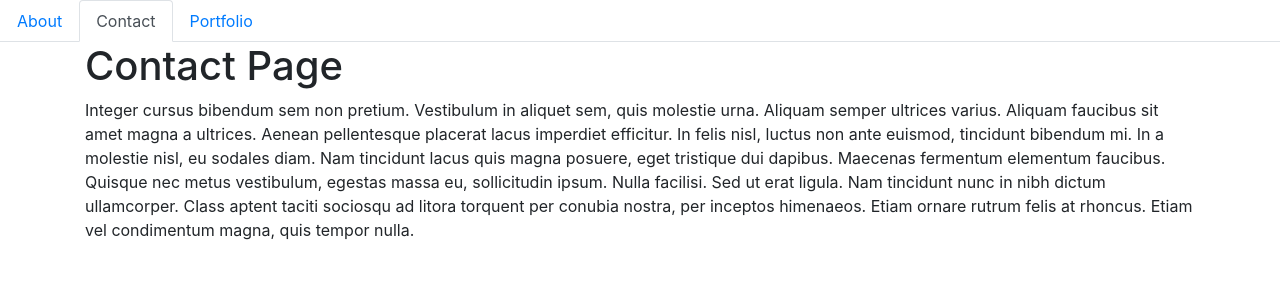
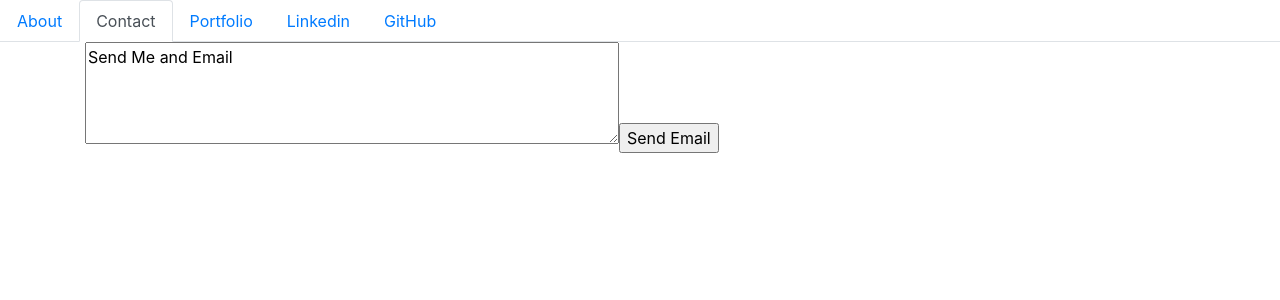
Before and after one commit to tluben/portreact, a React (Create React App) app: page /contact in a window 1280 px wide. Shown: the top 300 px of the page. Built offline with nearby package versions, Linux system fonts and the light colour scheme.

Commit message:
working portfolio

```diff
--- a/src/App.js
+++ b/src/App.js
@@ -10,8 +10,17 @@ import projects from "./data/portfolio.json"
 
 class App extends React.Component {
 state = {
-  projects: projects
+  projects: projects,
+  listView: false,
 }
+
+isListView(listView){
+    if(listView === true){
+      return true
+    }
+    return false
+}
+
   render() {
     return (
       <Router>
@@ -19,7 +28,7 @@ state = {
           <NavTabs />
           <Route exact path="/" component={Home} />
           <Route exact path="/about" component={About} />
-          <Route exact path="/portfolio" component={()=><Portfolio projects={this.state.projects}/>} />
+          <Route exact path="/portfolio" component={()=><Portfolio projects={this.state.projects} listView={this.state.listView} isListView={this.isListView()}/>} />
           <Route path="/contact" component={Contact} />
         </div>
       </Router>
--- a/src/components/NavTabs.js
+++ b/src/components/NavTabs.js
@@ -33,6 +33,22 @@ function NavTabs() {
           Portfolio
         </Link>
       </li>
+      <li className="nav-item">
+        <Link
+          to="/portfolio"
+          className={location.pathname === "/portfolio" ? "nav-link active" : "nav-link"}
+        >
+          Linkedin
+        </Link>
+      </li>
+      <li className="nav-item">
+        <Link
+          to="/portfolio"
+          className={location.pathname === "/portfolio" ? "nav-link active" : "nav-link"}
+        >
+          GitHub
+        </Link>
+      </li>
     </ul>
   );
 }
--- a/src/components/pages/About.js
+++ b/src/components/pages/About.js
@@ -5,11 +5,7 @@ function About() {
     <div className="container">
       <h1>About</h1>
       <p>
-        Nunc pharetra finibus est at efficitur. Praesent sed congue diam. Integer gravida dui
-        mauris, ut interdum nunc egestas sed. Aenean sed mollis diam. Nunc aliquet risus ac finibus
-        porta. Nam quis arcu non lectus tincidunt fermentum. Suspendisse aliquet orci porta quam
-        semper imperdiet. Praesent euismod mi justo, faucibus scelerisque risus cursus in. Sed
-        rhoncus mollis diam, sit amet facilisis lectus blandit at.
+        The best developer in the world
       </p>
     </div>
   );
--- a/src/components/pages/Contact.js
+++ b/src/components/pages/Contact.js
@@ -5,18 +5,12 @@ import { Link, Route } from "react-router-dom";
 function Contact(props) {
   return (
     <div className="container">
-      <h1>Contact Page</h1>
-      <p>
-        Integer cursus bibendum sem non pretium. Vestibulum in aliquet sem, quis molestie urna.
-        Aliquam semper ultrices varius. Aliquam faucibus sit amet magna a ultrices. Aenean
-        pellentesque placerat lacus imperdiet efficitur. In felis nisl, luctus non ante euismod,
-        tincidunt bibendum mi. In a molestie nisl, eu sodales diam. Nam tincidunt lacus quis magna
-        posuere, eget tristique dui dapibus. Maecenas fermentum elementum faucibus. Quisque nec
-        metus vestibulum, egestas massa eu, sollicitudin ipsum. Nulla facilisi. Sed ut erat ligula.
-        Nam tincidunt nunc in nibh dictum ullamcorper. Class aptent taciti sociosqu ad litora
-        torquent per conubia nostra, per inceptos himenaeos. Etiam ornare rutrum felis at rhoncus.
-        Etiam vel condimentum magna, quis tempor nulla.
-      </p>
+      <form method="post" action="tluben@gmail.com" >
+          <textarea id="w3mission" rows="4" cols="50">
+             Send Me and Email
+          </textarea>
+        <input type="submit" value="Send Email" />
+      </form>
     </div>
   );
 }
--- a/src/components/pages/Portfolio.js
+++ b/src/components/pages/Portfolio.js
@@ -3,8 +3,8 @@ import Card from "../Card";
 
 function Portfolio({projects}) {
   return (
-    <div className="container">
-      <h1 className="text-center">hello</h1>
+    <div className="container className-centered">
+      <h1 className="text-center">Teddy's Portfolio</h1>
       <div className ="row">
         {projects.map(project =>(
           <Card project={project}/>
--- a/src/data/portfolio.json
+++ b/src/data/portfolio.json
@@ -1,44 +1,44 @@
 [
   {
     "id": 0,
-    "title": "project 1",
+    "title": "Burger App",
     "github": "https://github.com/tluben/Handlebars",
     "deployed": "https://afternoon-sands-78319.herokuapp.com/burgers",
-    "img": "https://external-content.duckduckgo.com/iu/?u=http%3A%2F%2Fwww.freshtrend.com%2Fimages%2Fspalding-new-nba-basketball.jpg&f=1&nofb=1"
+    "img": "https://upload.wikimedia.org/wikipedia/commons/thumb/0/0b/RedDot_Burger.jpg/1200px-RedDot_Burger.jpg"
   },
   {
     "id": 1,
-    "title": "project 2",
-    "github": "https://github.com/tluben/Handlebars",
-    "deployed": "https://afternoon-sands-78319.herokuapp.com/burgers",
-    "img": "https://external-content.duckduckgo.com/iu/?u=http%3A%2F%2Fwww.freshtrend.com%2Fimages%2Fspalding-new-nba-basketball.jpg&f=1&nofb=1"
+    "title": "Fitness Tracker",
+    "github": "https://github.com/tluben/fitnessTracker",
+    "deployed": "https://arcane-dawn-65273.herokuapp.com/",
+    "img": "https://external-content.duckduckgo.com/iu/?u=http%3A%2F%2F1.bp.blogspot.com%2F-sdljkLeVPWA%2FUCnMhFmGDgI%2FAAAAAAAAAXU%2Fpm2PFvTFwUM%2Fs1600%2Fleg-exercises-tb-single-leg-bridge-1.jpg&f=1&nofb=1"
   },
   {
     "id": 2,
-    "title": "project 3",
+    "title": "Budget Tracker",
     "github": "https://github.com/tluben/Handlebars",
-    "deployed": "https://afternoon-sands-78319.herokuapp.com/burgers",
-    "img": "https://external-content.duckduckgo.com/iu/?u=http%3A%2F%2Fwww.freshtrend.com%2Fimages%2Fspalding-new-nba-basketball.jpg&f=1&nofb=1"
+    "deployed": "https://bttlube.herokuapp.com/",
+    "img": "https://external-content.duckduckgo.com/iu/?u=https%3A%2F%2Fcdn.24.co.za%2Ffiles%2FCms%2FGeneral%2Fd%2F824%2Fe50eddd1becc4a40ad4db42a8d67add4.jpg&f=1&nofb=1"
   },
   {
     "id": 3,
-    "title": "project 4",
-    "github": "https://github.com/tluben/Handlebars",
-    "deployed": "https://afternoon-sands-78319.herokuapp.com/burgers",
-    "img": "https://external-content.duckduckgo.com/iu/?u=http%3A%2F%2Fwww.freshtrend.com%2Fimages%2Fspalding-new-nba-basketball.jpg&f=1&nofb=1"
+    "title": "Code Quiz",
+    "github": "https://github.com/tluben/codequiz",
+    "deployed": "https://tluben.github.io/codequiz/",
+    "img": "https://external-content.duckduckgo.com/iu/?u=https%3A%2F%2Fsites.create-cdn.net%2Fsiteimages%2F28%2F9%2F3%2F289382%2F9623386.jpg%3F1423514318&f=1&nofb=1"
   },
   {
     "id": 4,
-    "title": "project 5",
-    "github": "https://github.com/tluben/Handlebars",
-    "deployed": "https://afternoon-sands-78319.herokuapp.com/burgers",
-    "img": "https://external-content.duckduckgo.com/iu/?u=http%3A%2F%2Fwww.freshtrend.com%2Fimages%2Fspalding-new-nba-basketball.jpg&f=1&nofb=1"
+    "title": "Handy",
+    "github": "https://github.com/raynawilliams1993/Handy",
+    "deployed": "",
+    "img": "https://external-content.duckduckgo.com/iu/?u=https%3A%2F%2Fbiz.prlog.org%2FContractorsBuilders%2Flogo.jpg&f=1&nofb=1"
   },
   {
     "id": 5,
-    "title": "project 6",
-    "github": "https://github.com/tluben/Handlebars",
-    "deployed": "https://afternoon-sands-78319.herokuapp.com/burgers",
-    "img": "https://external-content.duckduckgo.com/iu/?u=http%3A%2F%2Fwww.freshtrend.com%2Fimages%2Fspalding-new-nba-basketball.jpg&f=1&nofb=1"
+    "title": "Note Taker",
+    "github": "https://github.com/tluben/notetaketed",
+    "deployed": "https://salty-castle-51234.herokuapp.com/",
+    "img": "https://external-content.duckduckgo.com/iu/?u=https%3A%2F%2Fproduct-images.www8-hp.com%2Fdigmedialib%2Fprodimg%2Flowres%2Fc05633255.png&f=1&nofb=1"
   }
 ]
```
Also changed, not shown: src/data/img/download.jpeg (added).
